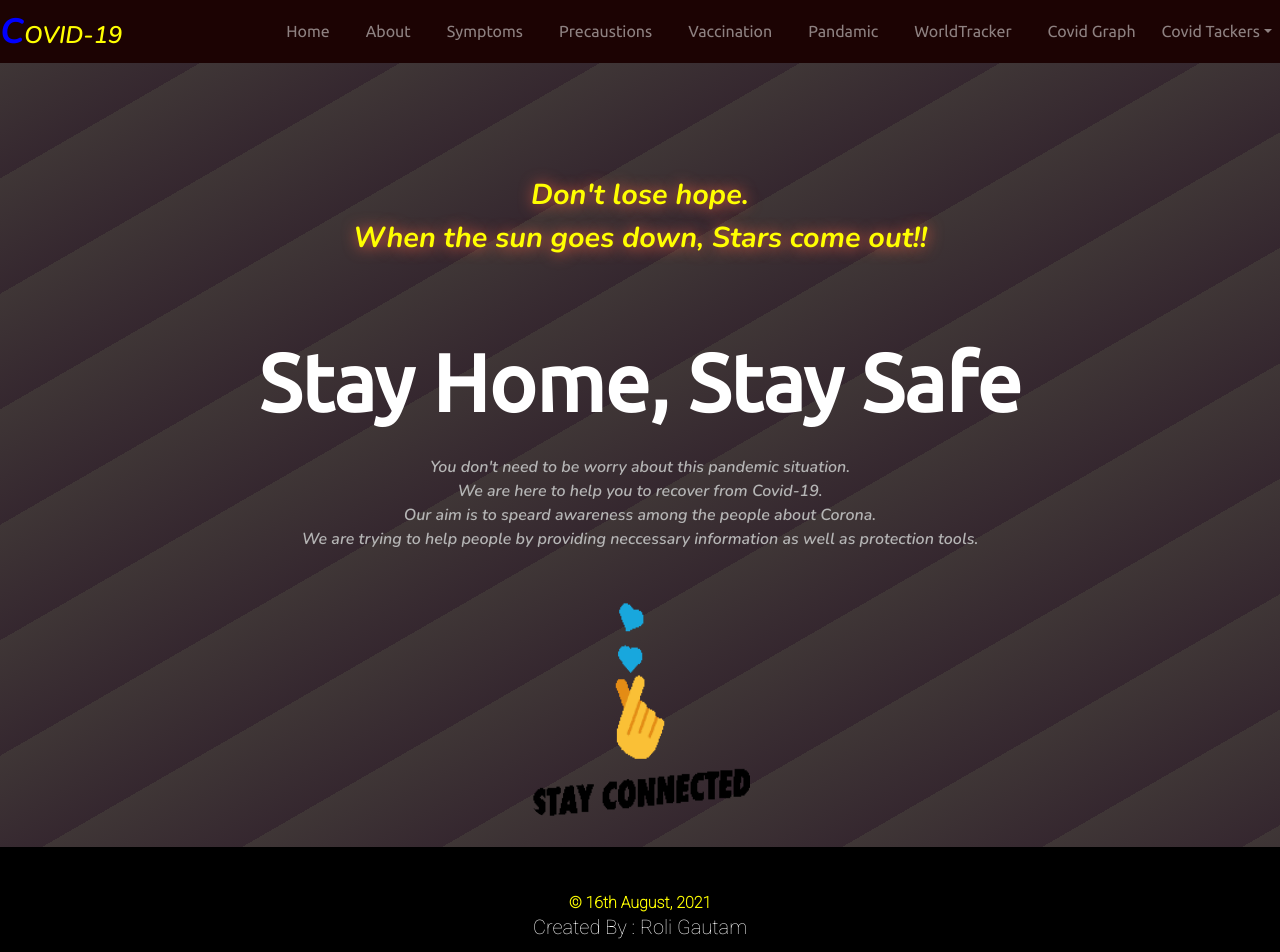
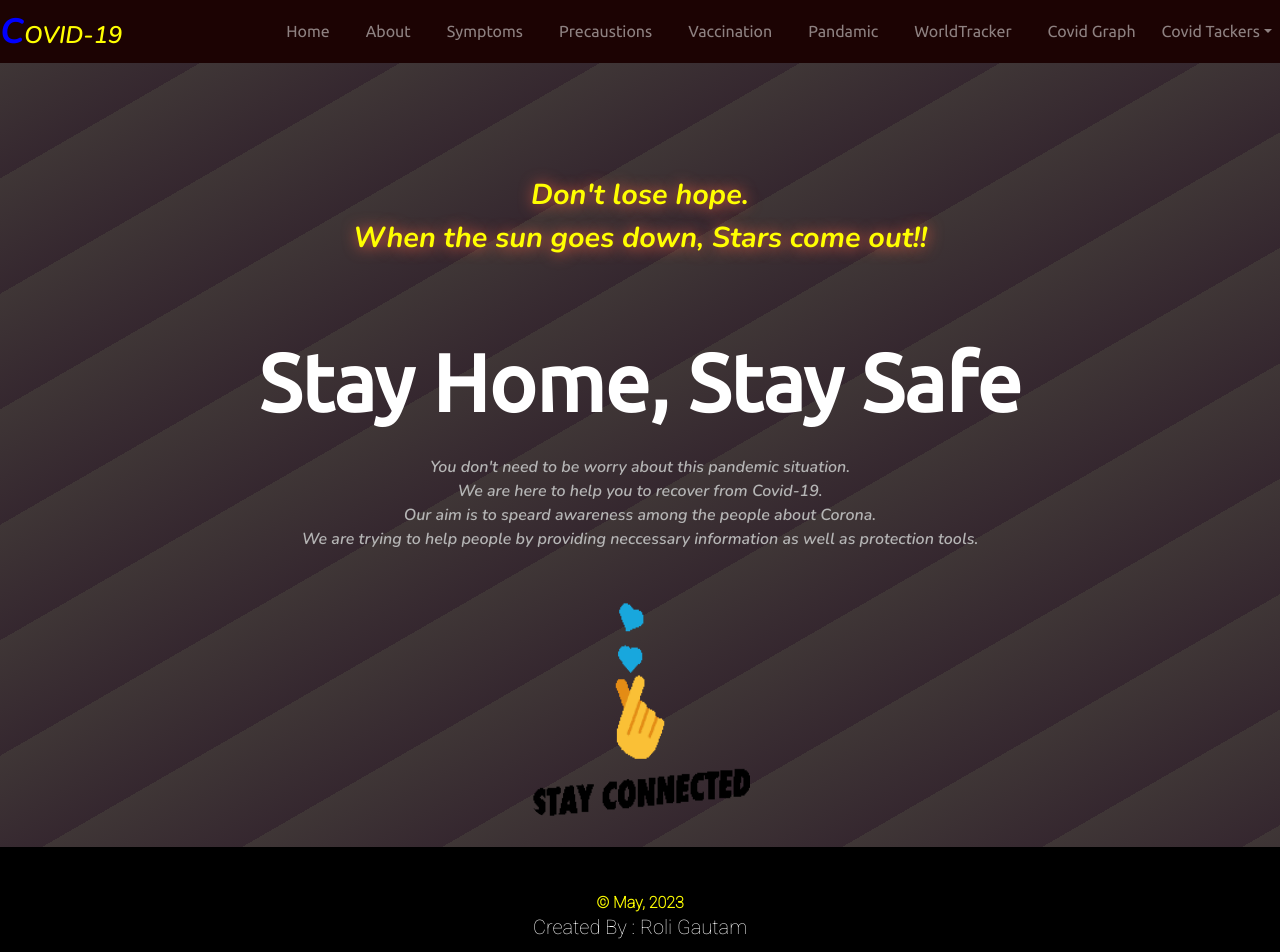
Before and after one commit to SourabhCodeTech/Corona, a React (Create React App) app: page / in a window 1280 px wide. Shown: the top 952 px of the page. Built offline with nearby package versions, Linux system fonts and the light colour scheme.

Commit message:
Update Footer.js

```diff
--- a/src/Component/Footer.js
+++ b/src/Component/Footer.js
@@ -16,7 +16,7 @@
                 <div className="item-foo">
 
 <br />
-                    <span> &copy; 16th August, 2021 </span>
+                    <span> &copy; May, 2023 </span>
                     <h5>     Created By : Roli Gautam
                     </h5>
 <br />
```
